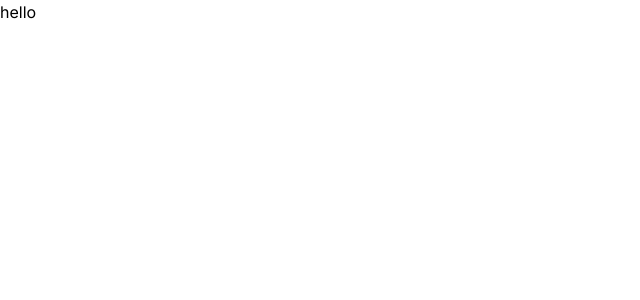
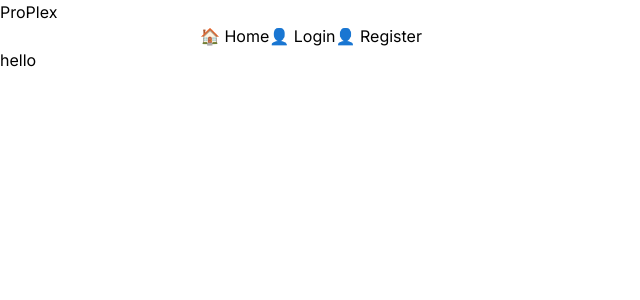
Before and after one commit to legacy-prooject-Rbk/legacy-portfolio, a Next.js app in the folder frontend/: page / in a window 1280 px wide. Shown: the top 300 px of the page, without its empty margins (0-640 px from the left). Built offline with nearby package versions, Linux system fonts and the light colour scheme.

Commit message:
adding navbar component

```diff
--- a/frontend/app/page.tsx
+++ b/frontend/app/page.tsx
@@ -1,8 +1,10 @@
+import Navbar from "../components/Navbar";
 import Image from "next/image";
 
 export default function Home() {
   return (
    <div>
+    <Navbar/>
     <h1>hello</h1>
    </div>
   );
--- /dev/null
+++ b/frontend/components/Navbar.tsx
@@ -0,0 +1,93 @@
+'use client'
+import { useEffect, useState } from "react";
+import { useRouter } from 'next/navigation'; // Importing next/router for client-side navigation
+import axios from "axios";
+
+const Navbar = () => {
+    const [portfolio, setPortfolio] = useState<any>(null);
+    const router = useRouter() ; // Using useRouter hook for client-side navigation
+    const userId = localStorage.getItem('userId');
+
+    useEffect(() => {
+        if (userId) {
+            fetchPortfolio();
+        }
+    }, []);
+
+    const fetchPortfolio = async () => {
+        try {
+            const { data } = await axios.get(`/api/portfolio/user/${userId}`);
+            setPortfolio(data);
+        } catch (error) {
+            console.error('Error fetching Portfolio ❌\n', error);
+            alert('Error fetching Portfolio ❌');
+        }
+    };
+
+    const navItems = [
+        { id: 0, title: '🏠 Home', path: "/" },
+        { id: 1, title: '👤 Login', path: "/login" },
+        { id: 2, title: '👤 Register', path: "/register" },
+    ];
+
+    const authNavItems = [
+        { id: 3, title: '🏠 Home', path: "/" },
+        { id: 4, title: '👤 Profile', path: "/profile" },
+        { id: 5, title: 'Edit Profile', path: "/edit" },
+        { id: 6, title: 'Contacts', path: "/wizard/contacts" },
+        { id: 7, title: 'Interests', path: "/wizard/interests" },
+    ];
+
+    const handleLogout = () => {
+        localStorage.removeItem("token");
+        localStorage.removeItem("userId");
+        router.reload();
+    };
+
+    return (
+        <nav className="nav-bar">
+            <div className="nav-logo" onClick={() => router.push('/')}>
+                ProPlex
+            </div>
+            <div className="flex mr-auto ml-[200px]">
+                {userId ? (
+                    authNavItems.map(item => (
+                        <div key={item.id} // Ensure each key is unique
+                            className={router.pathname == item.path ? `nav-item-active` : `nav-item`}
+                            onClick={() => router.push(item.path)}
+                        >
+                            {item.title}
+                        </div>
+                    ))
+                ) : (
+                    navItems.map(item => (
+                        <div key={item.id} // Ensure each key is unique
+                            className="nav-item"
+                            onClick={() => router.push(item.path)}
+                        >
+                            {item.title}
+                        </div>
+                    ))
+                )}
+            </div>
+
+            {portfolio && (
+                <div
+                    style={{ backgroundImage: `url(${portfolio.photo})`, backgroundSize: 'cover' }}
+                    className="nav-bubble mr-11"
+                >
+                    <div className="nav-drop" >
+                        <div
+                            onClick={() => router.push('/edit')}
+                            className="drop-item">👤 Edit Profile</div>
+                        <div
+                            onClick={handleLogout}
+                            className="drop-item">↪ Logout</div>
+                    </div>
+                </div>
+            )}
+        </nav>
+    );
+};
+
+export default Navbar;
```
